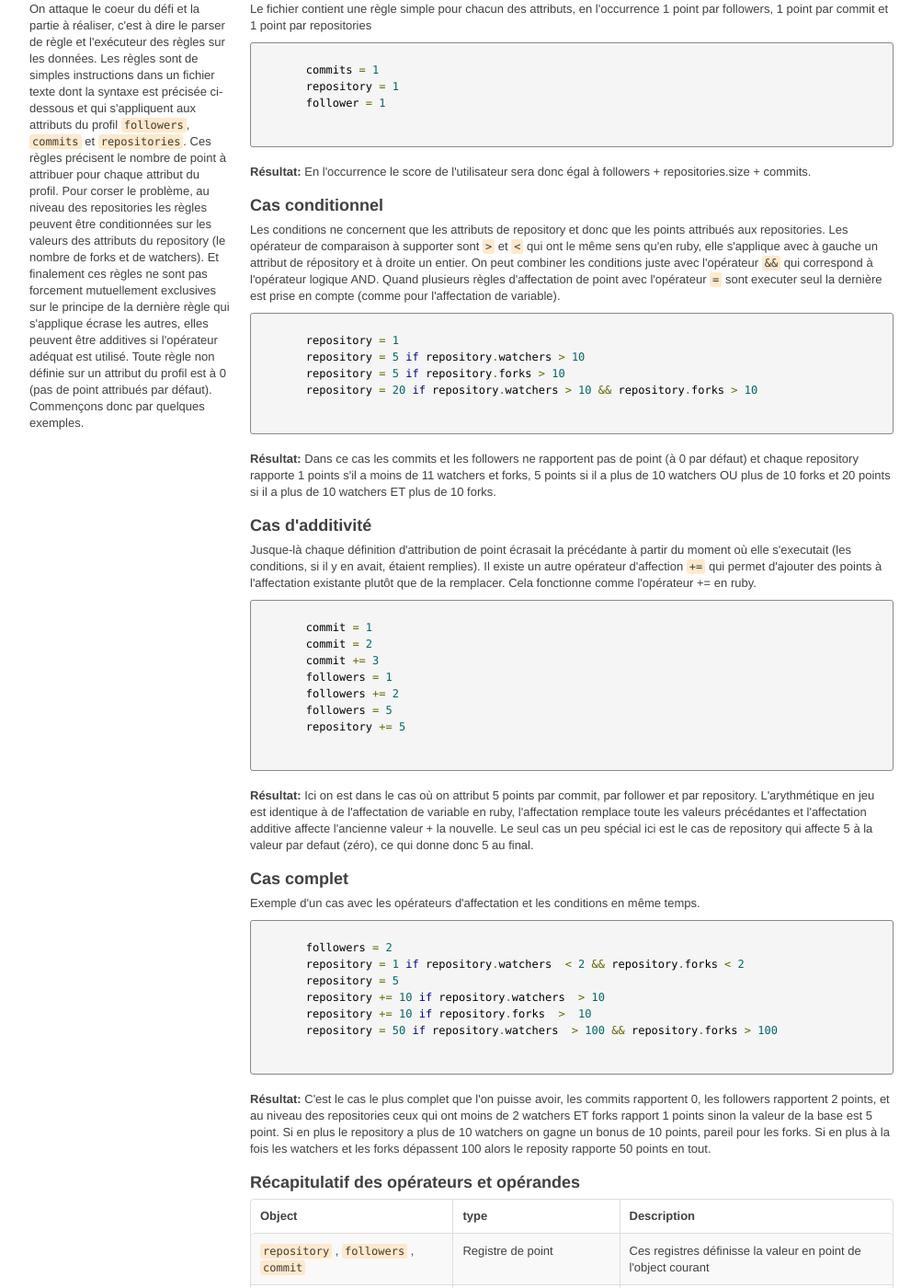
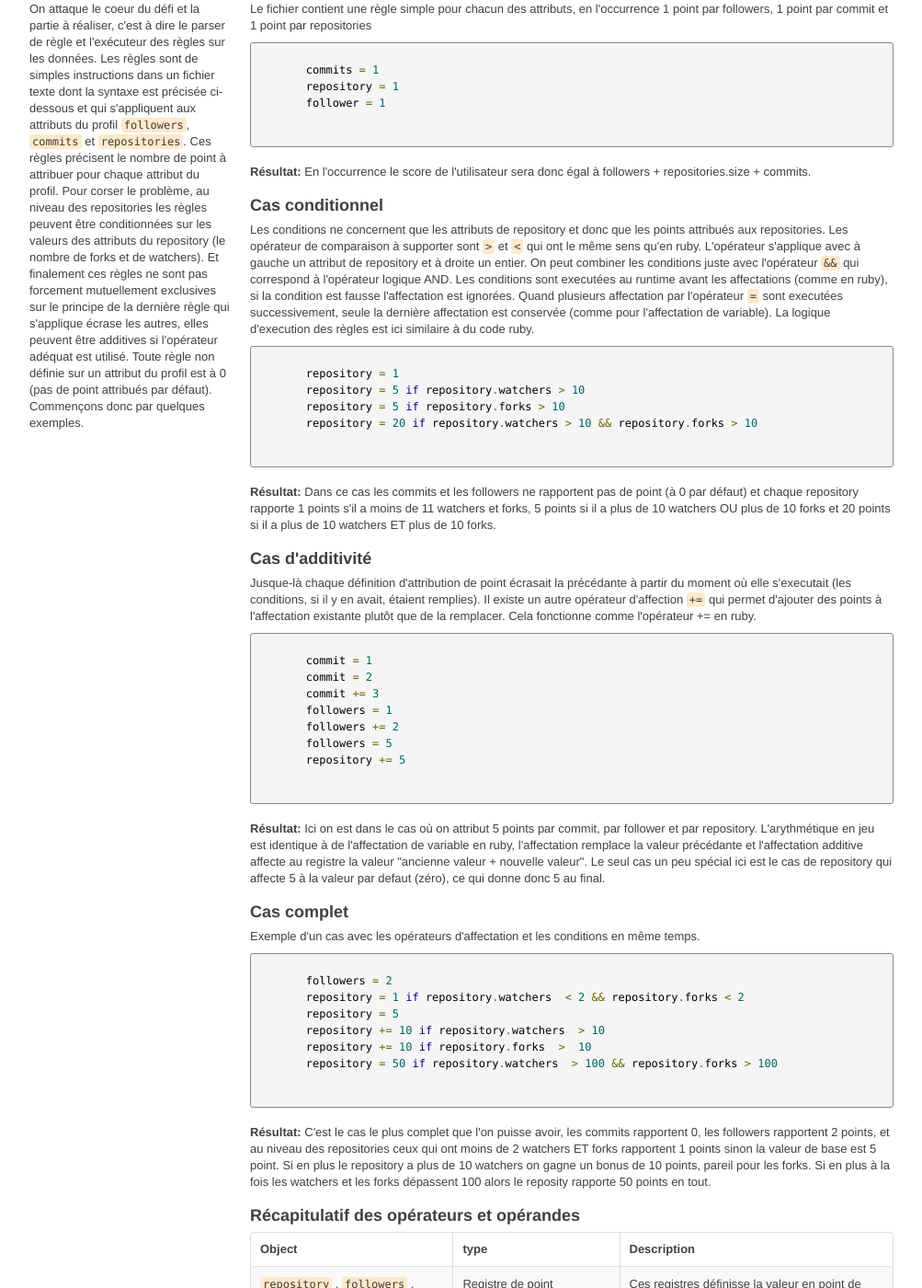
Before and after one commit to nel/nel.github.com, a Jekyll site: the page built from index.html, in a window 1280 px wide and 1400 px high, scrolled down 1837 px. Shown: the whole window at 92% size, without its empty margins (138-1141 px from the left). Built offline with Jekyll 4.4.1, drawn with Linux system fonts in a browser that asks for light colours; comment, search, counter and statistics services are not loaded; some of the changed text lies outside the part shown.

Commit message:
Update wording opérateur de condition

```diff
--- a/index.html
+++ b/index.html
@@ -145,7 +145,7 @@ layout: default
       <p><strong>Résultat:</strong> En l'occurrence le score de l'utilisateur sera donc égal à followers + repositories.size + commits. </p>
 
       <h3>Cas conditionnel</h3>
-      <p>Les conditions ne concernent que les attributs de repository et donc que les points attribués aux repositories. Les opérateur de comparaison à supporter sont <code>&gt;</code> et <code>&lt;</code> qui ont le même sens qu'en ruby, elle s'applique avec à gauche un attribut de répository et à droite un entier. On peut combiner les conditions juste avec l'opérateur <code>&amp;&amp;</code> qui correspond à l'opérateur logique AND. Quand plusieurs règles d'affectation de point avec l'opérateur <code>=</code> sont executer seul la dernière est prise en compte (comme pour l'affectation de variable).
+      <p>Les conditions ne concernent que les attributs de repository et donc que les points attribués aux repositories. Les opérateur de comparaison à supporter sont <code>&gt;</code> et <code>&lt;</code> qui ont le même sens qu'en ruby. L'opérateur s'applique avec à gauche un attribut de repository et à droite un entier. On peut combiner les conditions juste avec l'opérateur <code>&amp;&amp;</code> qui correspond à l'opérateur logique AND. Les conditions sont executées au runtime avant les affectations (comme en ruby), si la condition est fausse l'affectation est ignorées. Quand plusieurs affectation par l'opérateur <code>=</code> sont executées successivement, seule la dernière affectation est conservée (comme pour l'affectation de variable). La logique d'execution des règles est ici similaire à du code ruby.</p>
       <pre class="prettyprint">
 
         repository = 1
@@ -172,7 +172,7 @@ layout: default
 
       </pre>
 
-      <p> <strong>Résultat:</strong> Ici on est dans le cas où on attribut 5 points par commit, par follower et par repository. L'arythmétique en jeu est identique à de l'affectation de variable en ruby, l'affectation remplace toute les valeurs précédantes et l'affectation additive affecte l'ancienne valeur + la nouvelle. Le seul cas un peu spécial ici est le cas de repository qui affecte 5 à la valeur par defaut (zéro), ce qui donne donc 5 au final.</p>
+      <p> <strong>Résultat:</strong> Ici on est dans le cas où on attribut 5 points par commit, par follower et par repository. L'arythmétique en jeu est identique à de l'affectation de variable en ruby, l'affectation remplace la valeur précédante et l'affectation additive affecte au registre la valeur "ancienne valeur + nouvelle valeur". Le seul cas un peu spécial ici est le cas de repository qui affecte 5 à la valeur par defaut (zéro), ce qui donne donc 5 au final.</p>
 
       <h3>Cas complet</h3>
 
@@ -189,7 +189,7 @@ layout: default
 
       </pre>
       <p>
-        <strong>Résultat:</strong> C'est le cas le plus complet que l'on puisse avoir, les commits rapportent 0, les followers rapportent 2 points, et au niveau des repositories ceux qui ont moins de 2 watchers ET forks rapport 1 points sinon la valeur de la base est 5 point. Si en plus le repository a plus de 10 watchers on gagne un bonus de 10 points, pareil pour les forks. Si en plus à la fois les watchers et les forks dépassent 100 alors le reposity rapporte 50 points en tout.
+        <strong>Résultat:</strong> C'est le cas le plus complet que l'on puisse avoir, les commits rapportent 0, les followers rapportent 2 points, et au niveau des repositories ceux qui ont moins de 2 watchers ET forks rapportent 1 points sinon la valeur de base est 5 point. Si en plus le repository a plus de 10 watchers on gagne un bonus de 10 points, pareil pour les forks. Si en plus à la fois les watchers et les forks dépassent 100 alors le reposity rapporte 50 points en tout.
       </p>
       <h3>Récapitulatif des opérateurs et opérandes</h3>
 
```
Also changed, not shown: other parts of index.html (+1 -1 lines).
